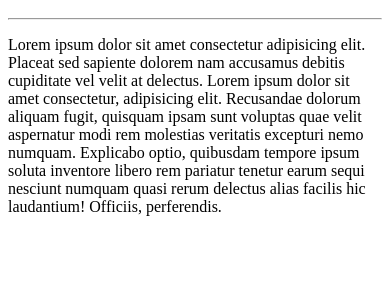
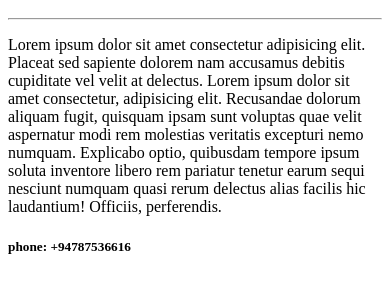
Before and after one commit to azzu-250/HTMLActorPage, a plain HTML site: page index.html in a window 390 px wide. Shown: the part 48-340 px from the top of the page. Drawn offline with Linux system fonts and the light colour scheme.

Commit message:
add phone number

```diff
--- a/index.html
+++ b/index.html
@@ -6,3 +6,5 @@
   Lorem ipsum dolor sit amet consectetur adipisicing elit. Placeat sed sapiente dolorem nam accusamus debitis cupiditate vel velit at delectus.
   Lorem ipsum dolor sit amet consectetur, adipisicing elit. Recusandae dolorum aliquam fugit, quisquam ipsam sunt voluptas quae velit aspernatur modi rem molestias veritatis excepturi nemo numquam. Explicabo optio, quibusdam tempore ipsum soluta inventore libero rem pariatur tenetur earum sequi nesciunt numquam quasi rerum delectus alias facilis hic laudantium! Officiis, perferendis.
 </p>
+
+<h5>phone: +94787536616</h5>
```
